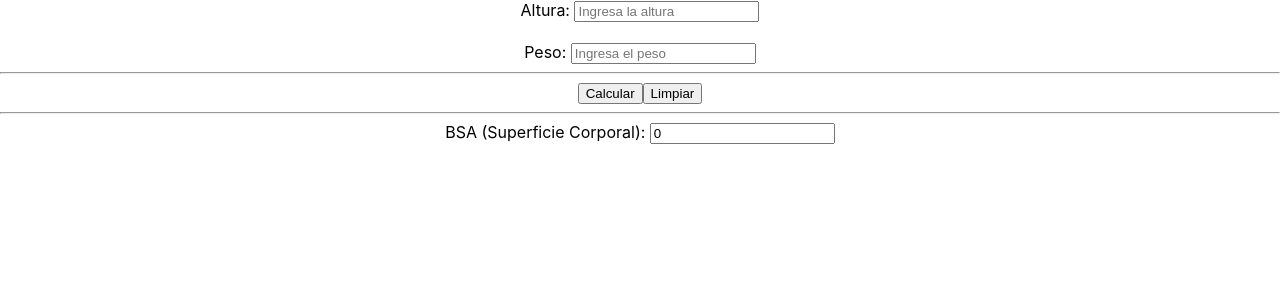
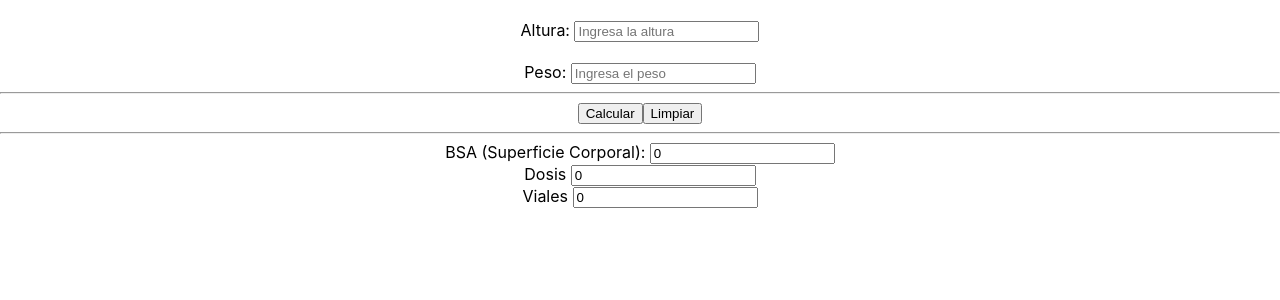
Before and after one commit to GoPharmaBack/dosimetro-calc-app, a React (Create React App) app: page / in a window 1280 px wide. Shown: the top 300 px of the page. Built offline with nearby package versions, Linux system fonts and the light colour scheme.

Commit message:
calculadora finish

```diff
--- a/src/components/Calculadora.js
+++ b/src/components/Calculadora.js
@@ -4,6 +4,10 @@ function Calculadora() {
   const [clear, setClear] = useState(false);
   let [currentAltura, setCurrentAltura] = useState(0);
   let [currentPeso, setCurrentPeso] = useState(0);
+ let [currentBsa, setCurrentBsa] = useState(0);
+ let[currentDosis,setCurrentDosis]=useState(0);
+ let[currentViales,setCurrentViales]=useState(0);
+
   useEffect(() => {
     document.querySelector(".result").value = "0";
   }, []);
@@ -14,14 +18,26 @@ function Calculadora() {
   const Formula = (e) => {
     e.preventDefault();
     if (clear) setClear(false);
-    let currentAltura = document.querySelector("#altura").value;
-    let currentPeso = document.querySelector("#peso").value;
+    var currentAltura = document.querySelector("#altura").value;
+    var currentPeso = document.querySelector("#peso").value;
     const decimal = 0.7184;
     let alturaParcial = Math.pow(currentAltura, 0.725);
     let pesoParcial = Math.pow(currentPeso, 0.425);
+
     let superficie = Math.round(alturaParcial * pesoParcial * decimal) / 100;
-    setCurrentAltura(superficie);
+    setCurrentBsa(superficie);
+    console.log(superficie)
+
+   var dosis =parseFloat(superficie*1.4);
+   setCurrentDosis(dosis.toFixed(2))
+
+   console.log(dosis.toFixed(2));
+   let viales = (dosis*2/1);
+   setCurrentViales(viales)
+
   };
+  console.log(currentPeso);
+  console.log(currentAltura);
 
   const Clear = (e) => {
     e.preventDefault();
@@ -29,9 +45,12 @@ function Calculadora() {
     setClear(true);
     setCurrentAltura(0);
     setCurrentPeso(0);
+    setCurrentDosis(0)
+    setCurrentViales(0)
   };
   return (
     <div className="calculadora">
+      <br/>
       <form>
         <div className="grupo-form">
           <label htmlFor=""> Altura: </label>
@@ -49,9 +68,14 @@ function Calculadora() {
         <button onClick={Clear}>Limpiar</button>
 
         <hr />
-        <label htmlFor=""> BSA (Superficie Corporal): </label>
-
-        <input type="text" className="result" value={currentAltura} readOnly />
+        <label> BSA (Superficie Corporal): </label>
+        <input type="text" className="result" value={currentBsa} readOnly />
+        <br/>
+        <label>Dosis </label>
+        <input type="text" className="result" value={currentDosis} readOnly />
+        <br/>
+        <label>Viales </label>
+        <input type="text" className="result" value={currentViales} readOnly />
       </form>
     </div>
   )
```
